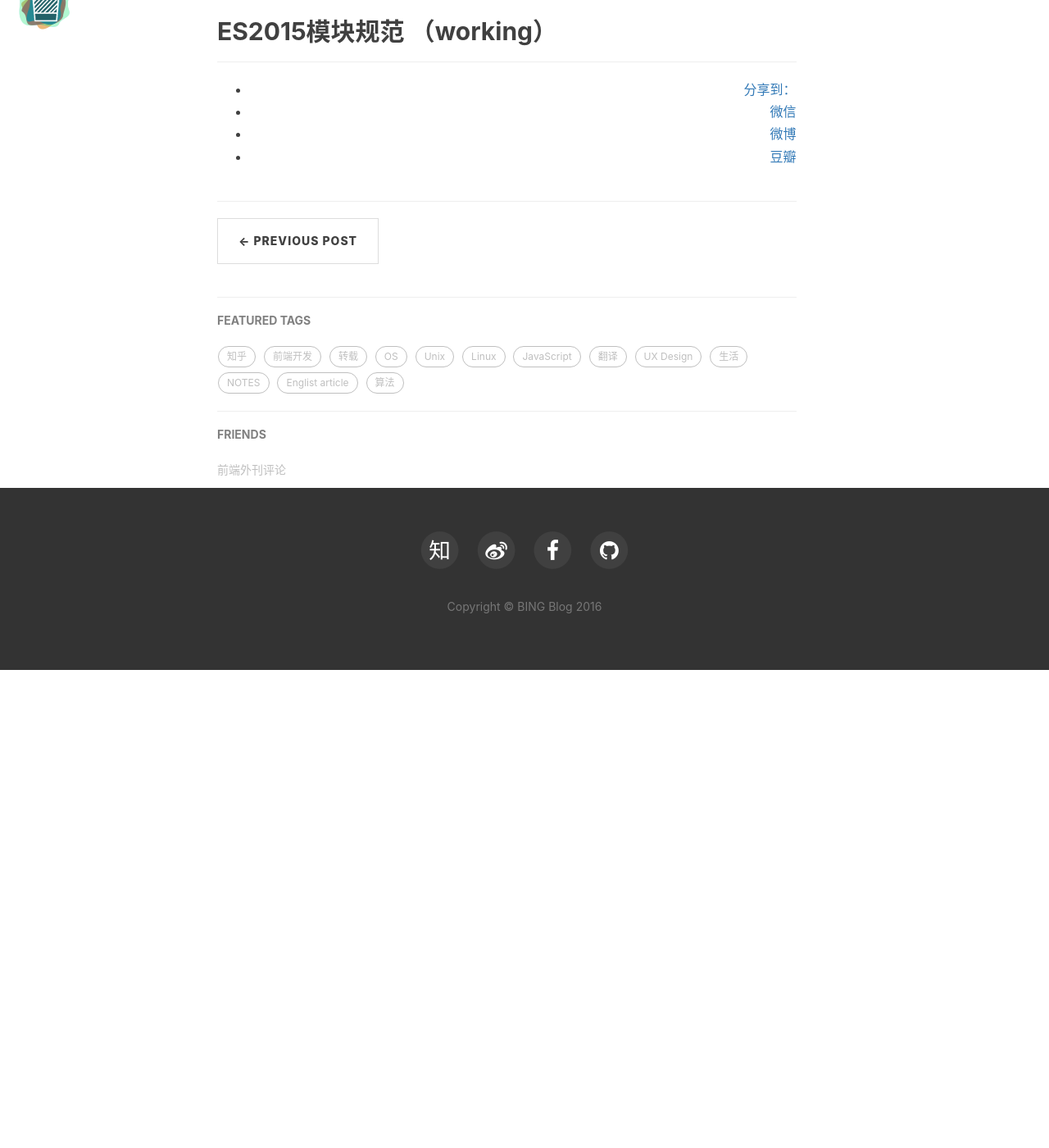
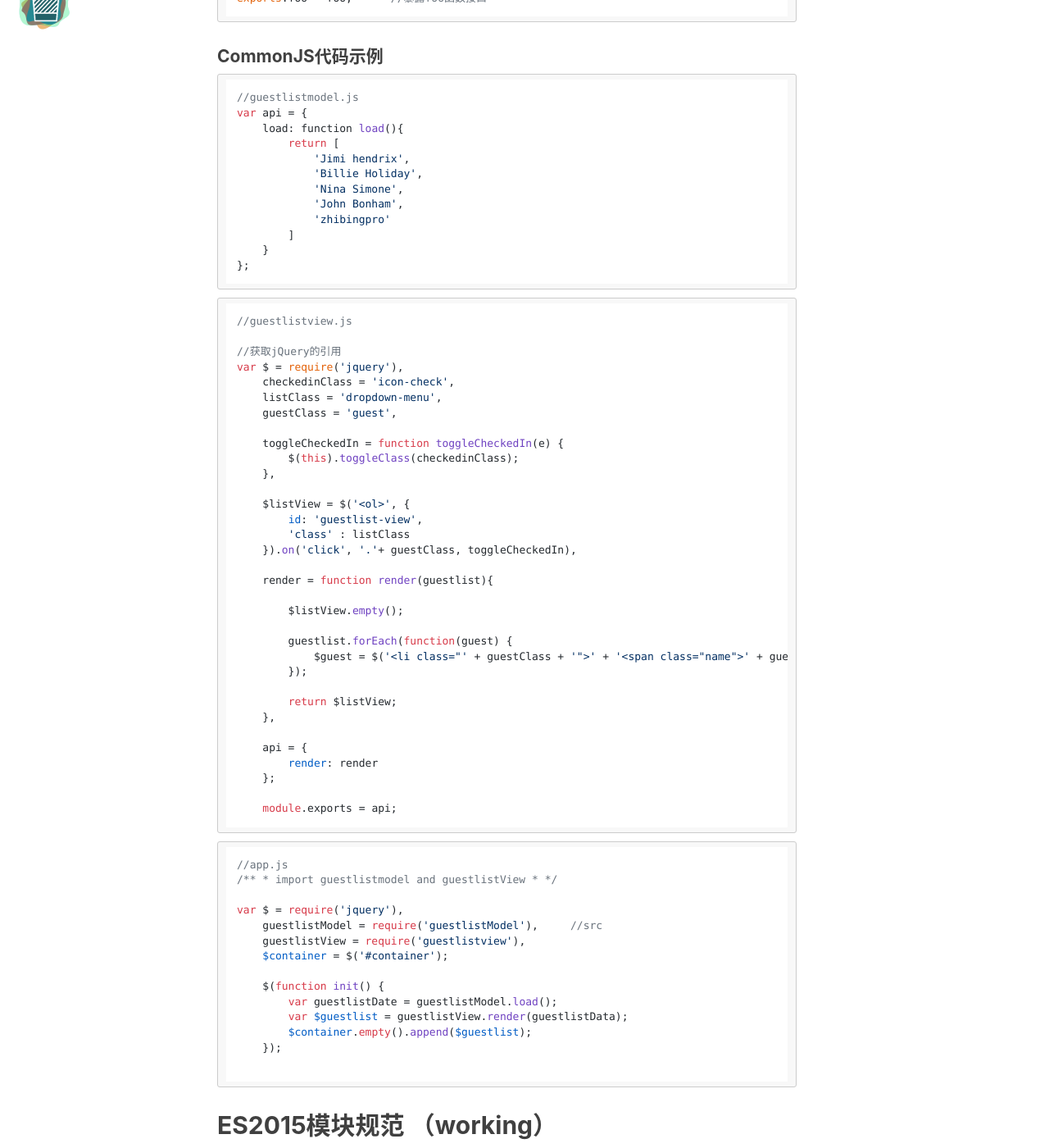
Before and after one commit to Tonnnylee/Tonnnylee.github.io, a Jekyll site: the page built from _posts/2016-4-16-[Modules]JavaScript-modules.markdown, in a window 1280 px wide and 1400 px high, scrolled down 3834 px. Shown: the whole window at 82% size. Built offline with Jekyll 4.4.1, drawn with Linux system fonts in a browser that asks for light colours; nearby versions of some CDN libraries; comment, search, counter and statistics services are not loaded; before the commit the page ends 4651 px from its top, so only the background shows below that.

Commit message:
post NodeJS note

````diff
--- a/_posts/2016-4-16-[Modules]JavaScript-modules.markdown
+++ b/_posts/2016-4-16-[Modules]JavaScript-modules.markdown
@@ -19,6 +19,7 @@
 ## JavaScript模块概念
 在一个JavaScript应用中，各个JavaScript文件分别是各个模块，各个模块相互之间可以约定好通信接口，如果你在为一个模块进行修改时
 不再需要知晓所有其他相关部件的内部实现。
+
 > 模块化编程的另一个重要目标是提升模块在应用程序间的复用性
 
 模块化的特点：
@@ -64,6 +65,7 @@
 目前实施AMD规范最著名的是requireJS它主要解决的是CommonJS同步加载脚本不合适浏览器这个问题
 同步加载是： 当我使用这个模块时应用才开始加载
 它使用名为define()的函数来做模块定义：
+
 ```
 //dependency1,2 是这个模块需要的依赖。amd1,2是它们的api参数
 define(['dependency1','dependency2'],
@@ -91,6 +93,7 @@
   }
 );
 ```
+
 AMD的缺点：
 1. 要求要为每个模块包裹额外的样板函数
 2. 迫使将整个应用代码编译打包成一个文件（一个script标签）不然你就得在浏览器中异步加载每个模块，这实际上会严重拖慢脚本的加载和执行
@@ -98,6 +101,7 @@
 
 ## CommonJS模块规范
 > 此段来自JavaScript应用程序设计一书
+
 在Node.js出现之前，早在20实际90年代，网景与微软就有尝试过把JavaScript运行环境搬迁至服务器，然而由于缺乏应用场景，实际效果并不怎么好，首到人们广泛关注
 的服务端JavaScript运行环境是Rhino，但由于其性能问题以及略显笨重的实现方式，在它之上很难构建起大型Web应用程序
 
@@ -117,5 +121,74 @@
 };
 exports.foo = foo;      //暴露foo函数接口
 ```
+#### CommonJS代码示例
+```
+//guestlistmodel.js
+var api = {
+    load: function load(){
+        return [
+            'Jimi hendrix',
+            'Billie Holiday',
+            'Nina Simone',
+            'John Bonham',
+            'zhibingpro'
+        ]
+    }
+};
+```
+```
+//guestlistview.js
+
+//获取jQuery的引用
+var $ = require('jquery'),
+    checkedinClass = 'icon-check',
+    listClass = 'dropdown-menu',
+    guestClass = 'guest',
+
+    toggleCheckedIn = function toggleCheckedIn(e) {
+        $(this).toggleClass(checkedinClass);
+    },
+
+    $listView = $('<ol>', {
+        id: 'guestlist-view',
+        'class' : listClass
+    }).on('click', '.'+ guestClass, toggleCheckedIn),
+
+    render = function render(guestlist){
+
+        $listView.empty();
+
+        guestlist.forEach(function(guest) {
+            $guest = $('<li class="' + guestClass + '">' + '<span class="name">' + guest + '</span></li>');
+        });
+
+        return $listView;
+    },
+
+    api = {
+        render: render
+    };
+
+    module.exports = api;
+```
+```
+//app.js
+/**
+ * import guestlistmodel and guestlistView
+ *
+ */
+
+var $ = require('jquery'),
+    guestlistModel = require('guestlistModel'),     //src
+    guestlistView = require('guestlistview'),
+    $container = $('#container');
+
+    $(function init() {
+        var guestlistDate = guestlistModel.load();
+        var $guestlist = guestlistView.render(guestlistData);
+        $container.empty().append($guestlist);
+    });
+
+```
 
 ## ES2015模块规范 （working）
--- a/_posts/notes/2016-01-26-you-don't-know-js.markdown
+++ b/_posts/notes/2016-01-26-you-don't-know-js.markdown
@@ -5,7 +5,7 @@
 date:        2016-01-26
 author:      "BING"
 header-img:  "img/YDK-js.jpg"
-categories:  Javascript
+categories:  JavaScript
 tags:
    - NOTES
 
````
Also changed, not shown: _posts/notes/2016-01-31-closure-and-Module.md (+1 -1 lines), _posts/notes/2016-02-2-about-this.md (+1 -1 lines), _posts/notes/2016-04-22-core-note-of-node.js.markdown (added, +196 -0 lines), img/in-post/nodejs_thread.jpg (added), img/nodejs.jpg (added).
